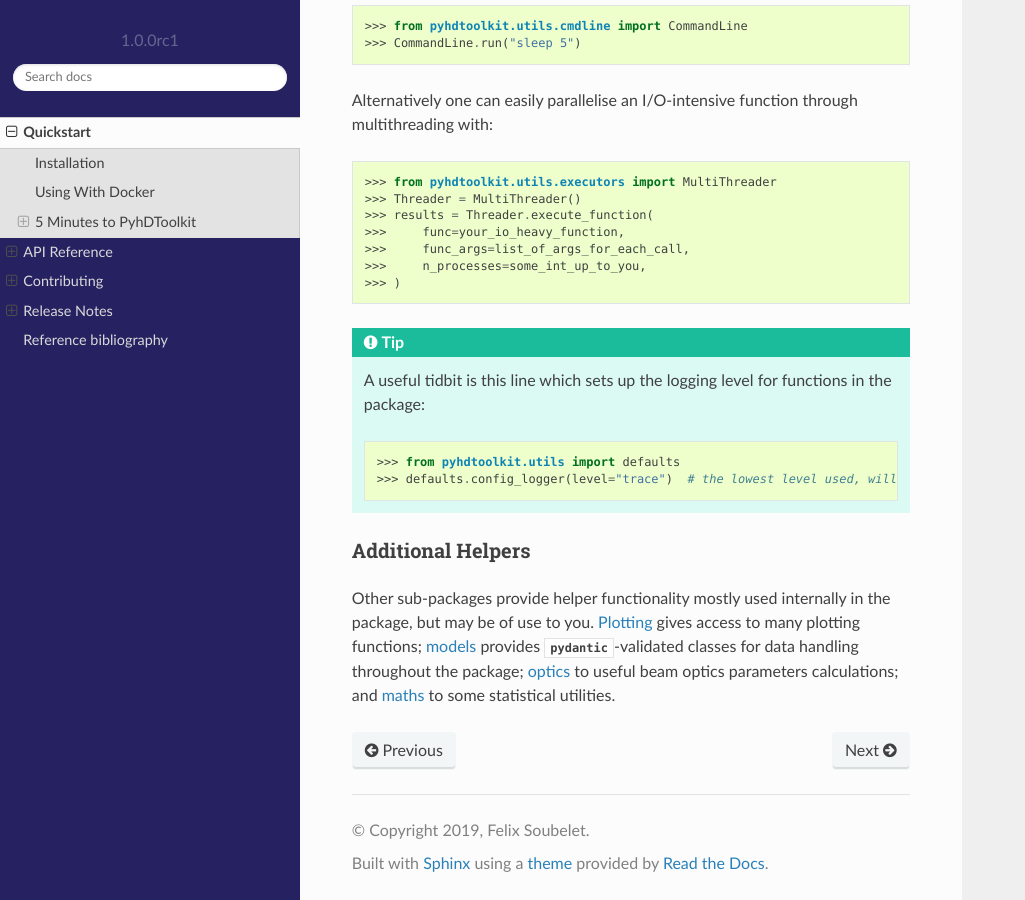
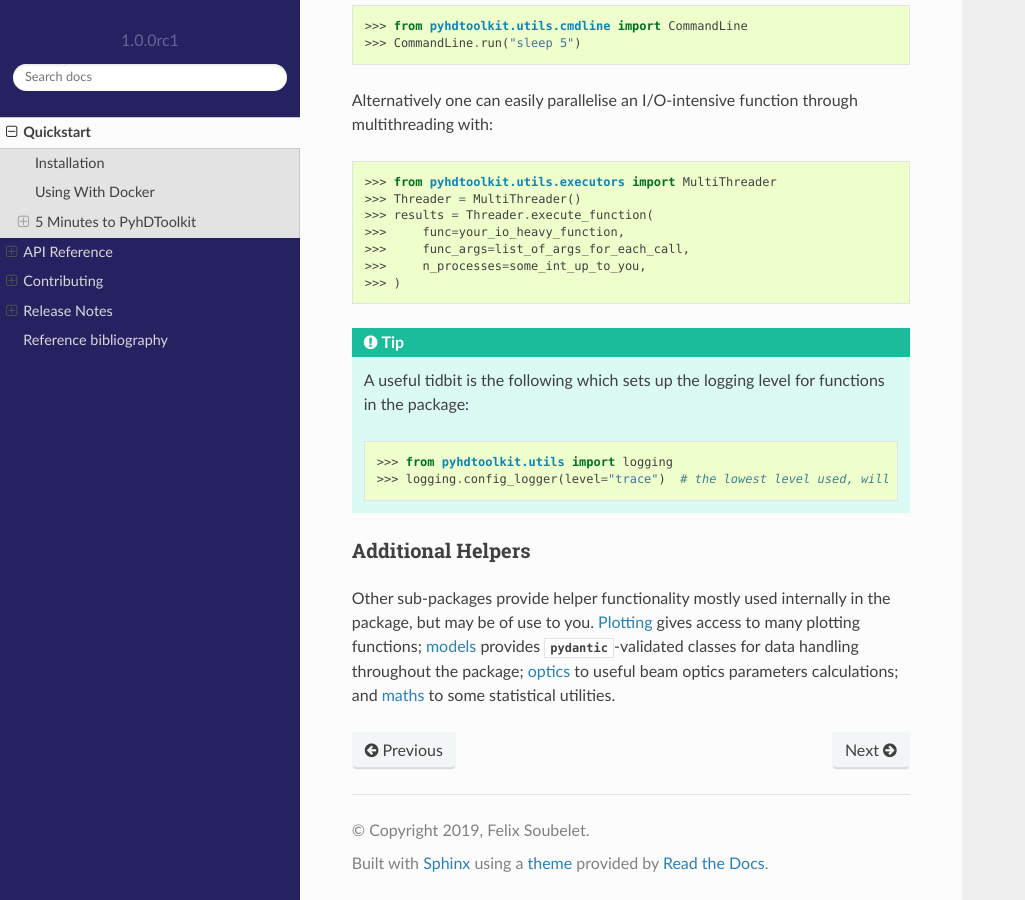
Before and after one commit to fsoubelet/PyhDToolkit, a Sphinx documentation site: the page built from docs/quickstart.rst, in a window 1280 px wide and 900 px high, scrolled down 2380 px. Shown: the whole window, without its empty margins (0-1025 px from the left). Built offline with Sphinx 7.4.7 and the Read the Docs theme 2.0.0, drawn with Linux system fonts in a browser that asks for light colours; pages that are not in the unit, such as notebooks, are missing from menus.

Commit message:
adapt here too

```diff
--- a/docs/quickstart.rst
+++ b/docs/quickstart.rst
@@ -124,12 +124,12 @@ Alternatively one can easily parallelise an I/O-intensive function through multi
     )
 
 .. tip::
-    A useful tidbit is this line which sets up the logging level for functions in the package:
+    A useful tidbit is the following which sets up the logging level for functions in the package:
 
     .. prompt:: python >>>
 
-        from pyhdtoolkit.utils import defaults
-        defaults.config_logger(level="trace")  # the lowest level used, will give ALL logging
+        from pyhdtoolkit.utils import logging
+        logging.config_logger(level="trace")  # the lowest level used, will give ALL logging
 
 Additional Helpers
 ^^^^^^^^^^^^^^^^^^
```
